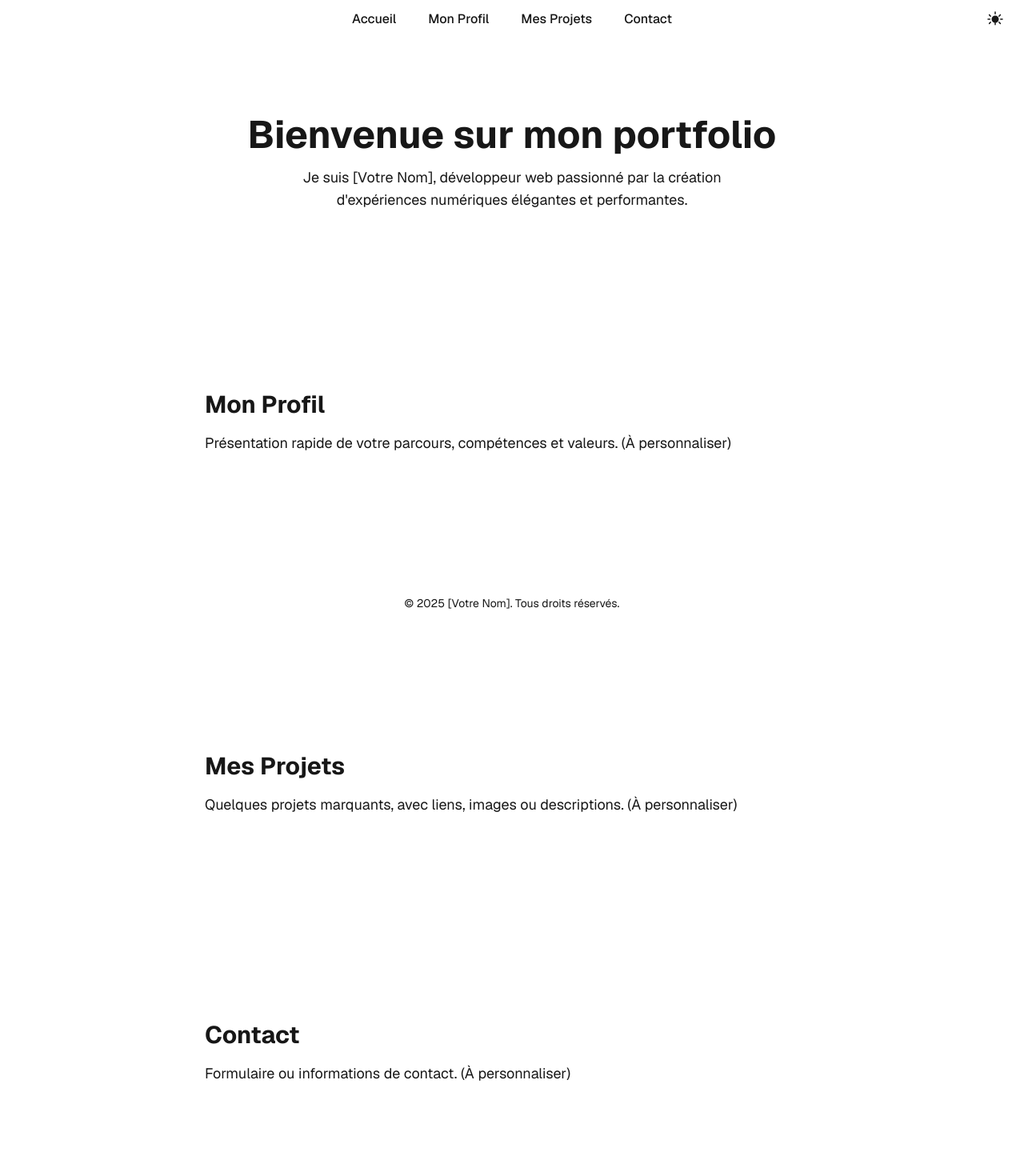
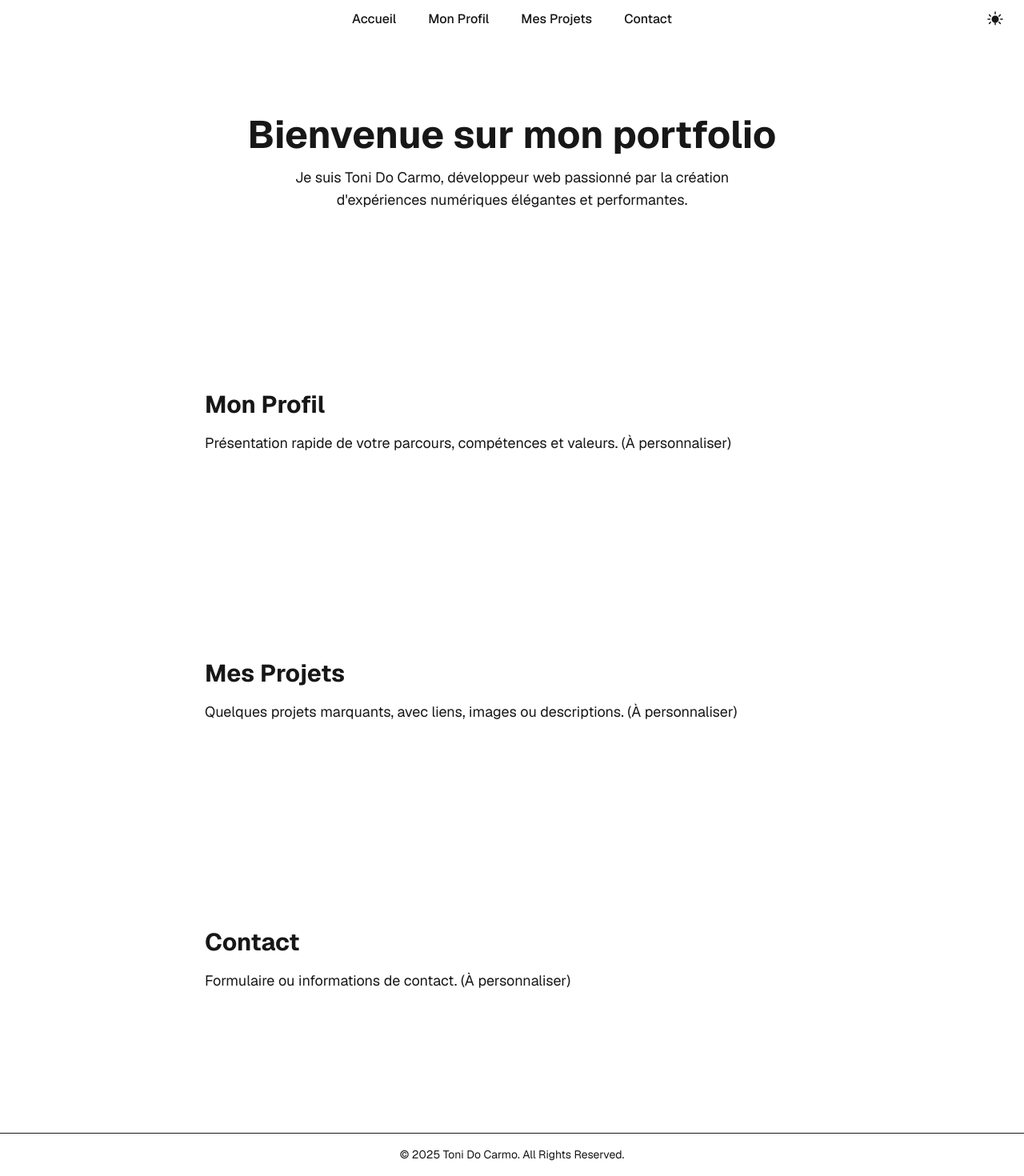
Before and after one commit to tdocarmo/portfolio, a Next.js app: page / in a window 1280 px wide. Shown: the top 1470 px of the page at 80% size. Built offline with nearby package versions, Linux system fonts and the light colour scheme.

Commit message:
feat: restructure layout and update footer content in Home page

```diff
--- a/src/app/layout.tsx
+++ b/src/app/layout.tsx
@@ -35,8 +35,15 @@ export default function RootLayout({
           enableSystem
           disableTransitionOnChange
         >
-          <Navbar />
-          {children}
+          <div className="min-h-screen flex flex-col">
+            <Navbar />
+            <main className="flex-1">
+              {children}
+            </main>
+            <footer className="w-full py-4 text-center text-sm text-foreground/60 bg-background border-t border-foreground/10">
+              © {new Date().getFullYear()} Toni Do Carmo. All Rights Reserved.
+            </footer>
+          </div>
         </ThemeProvider>
       </body>
     </html>
--- a/src/app/page.tsx
+++ b/src/app/page.tsx
@@ -9,7 +9,7 @@ export default function Home() {
         {/* Section d'accueil épurée pour portfolio moderne */}
         <div className="flex flex-col items-center justify-center py-16">
           <h1 className="text-4xl sm:text-5xl font-bold mb-4 text-center">Bienvenue sur mon portfolio</h1>
-          <p className="text-lg text-foreground/80 text-center max-w-xl">Je suis [Votre Nom], développeur web passionné par la création d'expériences numériques élégantes et performantes.</p>
+          <p className="text-lg text-foreground/80 text-center max-w-xl">Je suis Toni Do Carmo, développeur web passionné par la création d'expériences numériques élégantes et performantes.</p>
         </div>
       </section>
       {/* Mon Profil */}
@@ -27,10 +27,6 @@ export default function Home() {
         <h2 className="text-3xl font-bold mb-4">Contact</h2>
         <p className="text-lg text-foreground/80">Formulaire ou informations de contact. (À personnaliser)</p>
       </section>
-      {/* Footer épuré */}
-      <footer className="row-start-3 flex flex-wrap items-center justify-center py-4 text-sm text-foreground/60">
-        © {new Date().getFullYear()} [Votre Nom]. Tous droits réservés.
-      </footer>
     </div>
   );
 }
```
